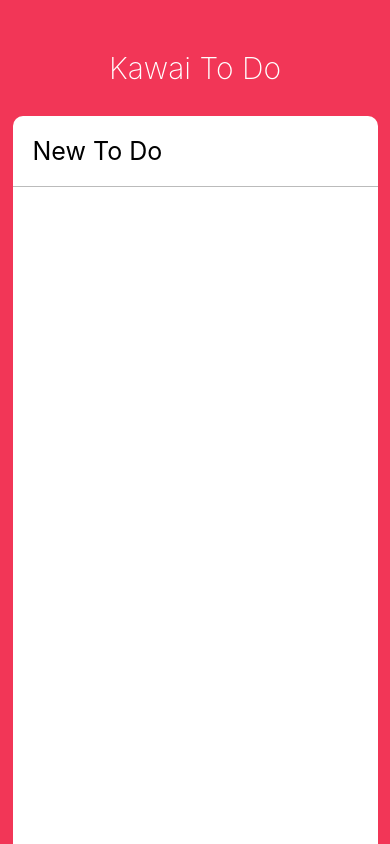
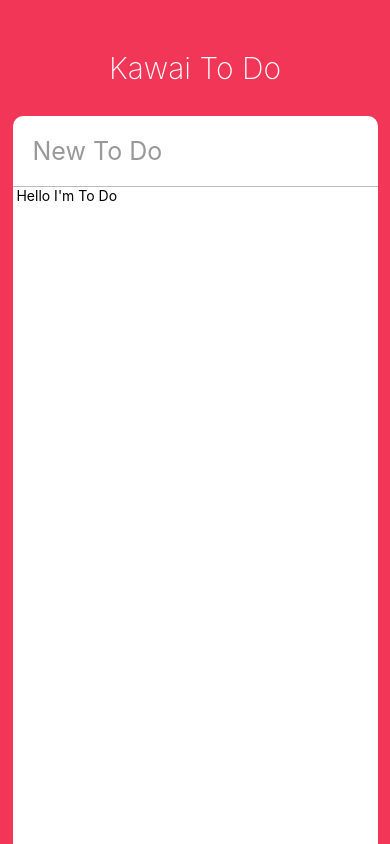
Before and after one commit to kjsa7412/KawaiTodo, a React Native app: screen / in a window 390 px wide. Built offline with nearby package versions, Linux system fonts and the light colour scheme.

Commit message:
Temporary Commit2

```diff
--- a/App.js
+++ b/App.js
@@ -1,34 +1,75 @@
-import React from 'react';
+/* 선언부 */
+
+import React from "react";
 // Component 들을 추가 해야지 아래에서 사용 할 수 있다.
 // StatusBar, TextInput를 사용하기 위해서 Import 함
-import { StyleSheet, Text, View, StatusBar, TextInput, Dimensions, Platform } from 'react-native';
+import {
+  StyleSheet,
+  Text,
+  View,
+  StatusBar,
+  TextInput,
+  Dimensions,
+  Platform,
+  ScrollView
+} from "react-native";
+import ToDo from "./ToDo";
+
+/* 정의부 */
 
 // height, width에 대한 정의를 내린다.
 // windows라고 쓰면 전체 화면에 대한 길이를 정의.
-const { height, width } = Dimensions.get("window") ;
+const { height, width } = Dimensions.get("window");
 
+/* Veiw Control */
 export default class App extends React.Component {
+  // state란..? 화면에 어떤 상태에 대한 선언?
+  state = {
+    newToDo: ""
+  };
   render() {
+    const { newToDo } = this.state;
     return (
       // View 안에 Compoenet 들은 순서대로 화면에 표시 된다.
+      // ScrollView 안에 들어가는 To Do List는 새로운 파일을 생성하여 랜더하자 ( ToDo.js )
       <View style={styles.container}>
         <StatusBar barstyle="light-content" />
         <Text style={styles.title}>Kawai To Do</Text>
         <View style={styles.card}>
-          <TextInput style={styles.input} placeholder={"New To Do"} />
+          <TextInput
+            style={styles.input}
+            placeholder={"New To Do"}
+            value={newToDo}
+            onChangeText={this._controlNewToDo}
+            placeholderTextColor={"#999"}
+            returnKeyType={"done"}
+            autoCorrect={false}
+          />
+          <ScrollView>
+            <ToDo />
+          </ScrollView>
         </View>
       </View>
     );
   }
+
+  // Action에 대한 정의
+  _controlNewToDo = text => {
+    this.setState({
+      newToDo: text
+    });
+  };
 }
+
+/* Style Define */
 
 // styles에 대한 상세 정의는 아래와 같이 한다.
 const styles = StyleSheet.create({
   container: {
     flex: 1,
-    backgroundColor: '#F23657',
+    backgroundColor: "#F23657",
     // 좌우중간
-    alignItems: 'center',
+    alignItems: "center"
     // 상하중간
     //justifyContent: 'center',
   },
@@ -42,7 +83,7 @@
     // 아래 여백
     marginBottom: 30
   },
-  card:{
+  card: {
     backgroundColor: "white",
     flex: 1,
     width: width - 25,
@@ -54,16 +95,16 @@
     // 그래서 Platform 이 뭔지 알아야 한다.
     ...Platform.select({
       ios: {
-        shadowColor:"rgb(50, 50, 50)",
+        shadowColor: "rgb(50, 50, 50)",
         // 투명도
         shadowOpacity: 0.5,
         // 그림자 곡률
         shadowRadius: 5,
-        shadowOffset:{
+        shadowOffset: {
           // 위로 뻗도록
-          height:-1,
+          height: -1,
           // 좌우는 없도록
-          width:0
+          width: 0
         }
       },
       android: {
--- /dev/null
+++ b/ToDo.js
@@ -0,0 +1,14 @@
+import React, { Component } from "react";
+import { View, Text, TouchableOpacity, StyleSheet } from "react-native";
+
+export default class ToDo extends Component {
+  render() {
+    return (
+      <View>
+        <Text> Hello I'm To Do </Text>
+      </View>
+    );
+  }
+}
+
+const styles = StyleSheet.create({});
```
